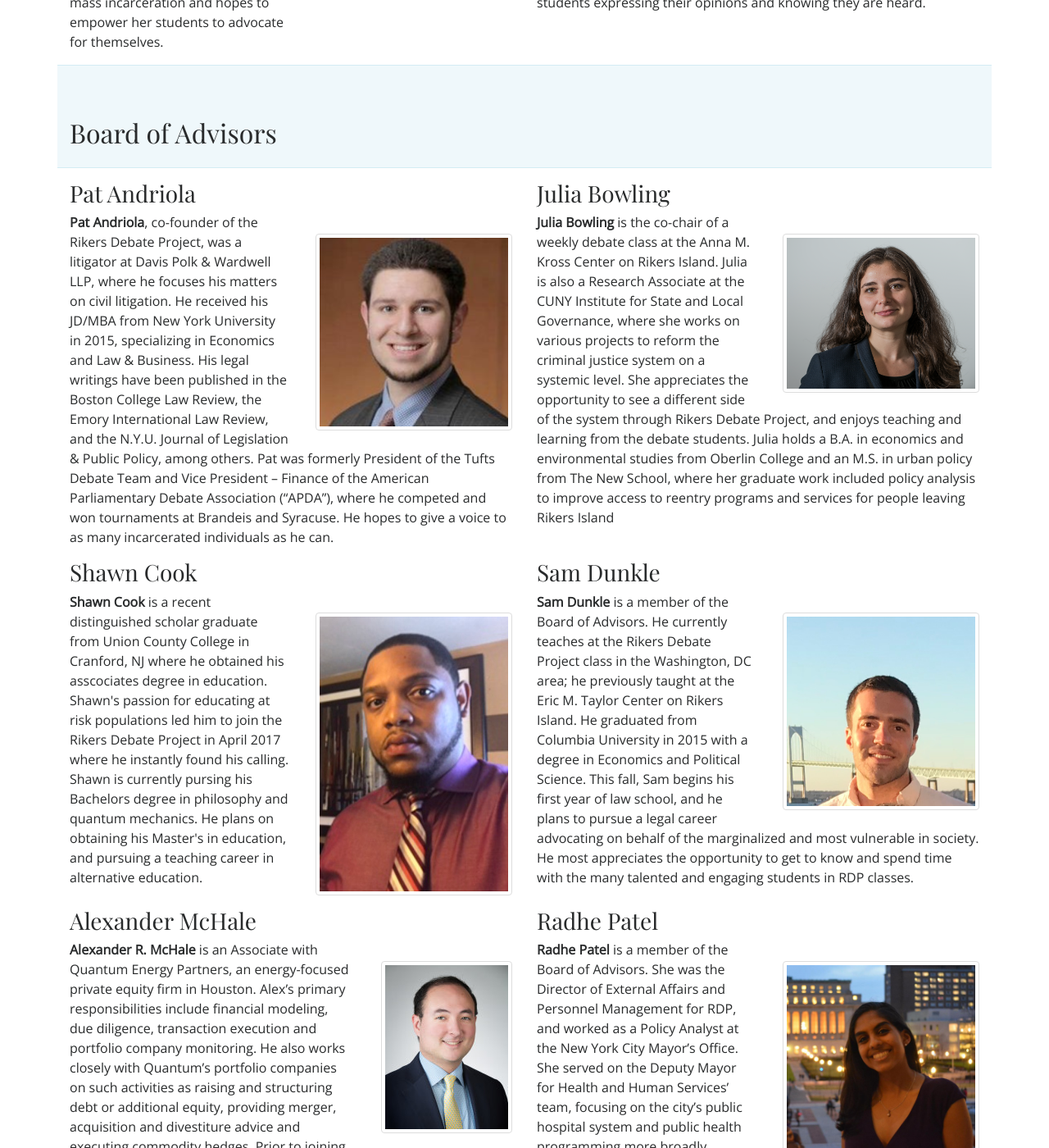
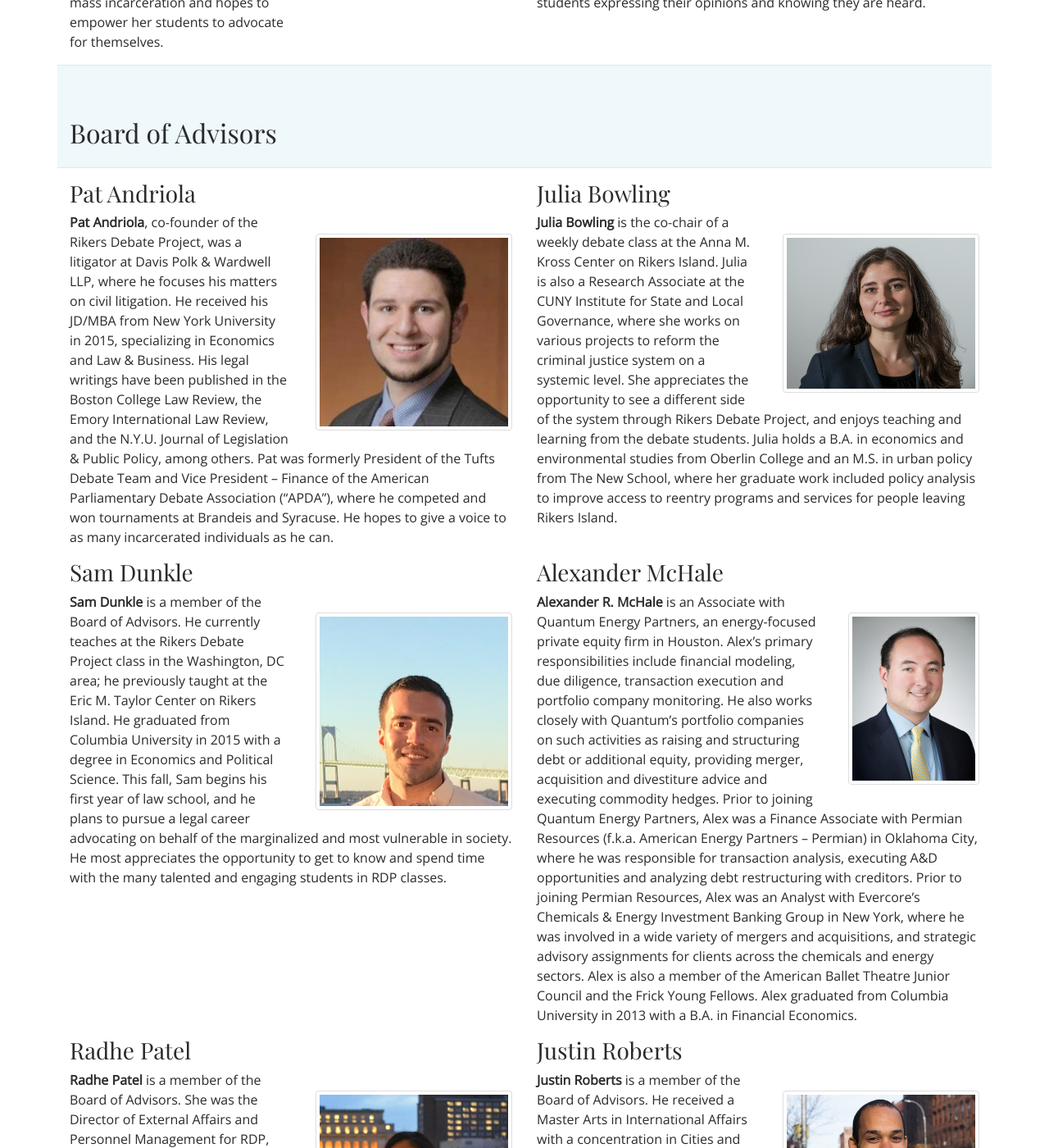
Before and after one commit to rikersdebateteam/rikers-debate-project, a Jekyll site: the page built from board.html, in a window 1280 px wide and 1400 px high, scrolled down 2160 px. Shown: the whole window at 82% size. Built offline with Jekyll 4.4.1, drawn with Linux system fonts in a browser that asks for light colours; nearby versions of some CDN libraries.

Commit message:
Removed Shawn from BOA, added period to Julia, Updated logo

```diff
--- a/board.html
+++ b/board.html
@@ -27,7 +27,6 @@
 
 <div class="col-sm-12 col-lg-6">
   <img src="/images/people/AnnaKitsmarishvili.jpg" class="img-thumbnail float-right bio-photo" />
-
   <h3>Anna Kitsmarishvili</h3>
   <p><strong>Anna Kitsmarishvili</strong> is from Tbilisi, Georgia. She studied political science at Pepperdine University and is currently a New York City Urban Fellow. Her fellowship placement is at the Office of Collaborative Policing at the NYPD. Anna joined the Rikers Debate Project in October 2016. She is the Co-Chair of the Rose M. Singer Class for Women.</p>
 </div>
@@ -45,7 +44,7 @@
 </div>
 
 <div class="col-sm-12 col-lg-6">
-   <img src="/images/people/CaitlinHalpern.jpg" class="img-thumbnail float-right bio-photo" />
+  <img src="/images/people/CaitlinHalpern.jpg" class="img-thumbnail float-right bio-photo" />
   <h3>Caitlin Halpern</h3>
   <p><strong>Caitlin Halpern</strong> co-leads a weekly class at the Eric M. Taylor Center on Rikers Island and runs the Rikers Debate Project reentry program. She is also involved in grassroots organizing with Showing Up for Racial Justice (SURJ) and Just Leadership USA (JLUSA). By day, Caitlin represents low-income clients in criminal appeals as a Staff Attorney at Appellate Advocates. She is passionate about ending mass incarceration and hopes to empower her students to advocate for themselves.</p>
 </div>
@@ -74,15 +73,8 @@
 <div class="col-sm-12 col-lg-6">
   <img src="/images/people/JuliaBowling.png" class="img-thumbnail float-right bio-photo" />
   <h3>Julia Bowling</h3>
-  <p><strong>Julia Bowling</strong> is the co-chair of a weekly debate class at the Anna M. Kross Center on Rikers Island. Julia is also a Research Associate at the CUNY Institute for State and Local Governance, where she works on various projects to reform the criminal justice system on a systemic level. She appreciates the opportunity to see a different side of the system through Rikers Debate Project, and enjoys teaching and learning from the debate students. Julia holds a B.A. in economics and environmental studies from Oberlin College and an M.S. in urban policy from The New School, where her graduate work included policy analysis to improve access to reentry programs and services for people leaving Rikers Island</p><p></p>
+  <p><strong>Julia Bowling</strong> is the co-chair of a weekly debate class at the Anna M. Kross Center on Rikers Island. Julia is also a Research Associate at the CUNY Institute for State and Local Governance, where she works on various projects to reform the criminal justice system on a systemic level. She appreciates the opportunity to see a different side of the system through Rikers Debate Project, and enjoys teaching and learning from the debate students. Julia holds a B.A. in economics and environmental studies from Oberlin College and an M.S. in urban policy from The New School, where her graduate work included policy analysis to improve access to reentry programs and services for people leaving Rikers Island.</p><p></p>
   </div>
-
-<div class="col-sm-12 col-lg-6">
-  <img src="/images/people/ShawnCook.PNG" class="img-thumbnail float-right bio-photo" />
-  <h3>Shawn Cook</h3>
-  <p><strong>Shawn Cook</strong> is a recent distinguished scholar graduate from Union County College in Cranford, NJ where he obtained his asscociates degree in education. Shawn's passion for educating at risk populations led him to join the  Rikers Debate Project in April 2017 where he instantly found his calling. Shawn is currently pursing his Bachelors degree in philosophy and quantum mechanics. He plans on obtaining his Master's in education, and pursuing a teaching career in alternative education.</p>
-<p></p>
-</div>
 
 <div class="col-sm-12 col-lg-6">
   <img src="/images/people/SamDunkle.jpg" class="img-thumbnail float-right bio-photo" />
--- a/index.html
+++ b/index.html
@@ -113,7 +113,7 @@
     <div class="col-lg-4 col-sm-12">
       <h2>Board Members</h2>
 
-      <p>Pat Andriola, Radhe Patel, Mary Crippen, Josh Morrison, Anna Kitsmarishvili, Alex Taubes, Ben Solomon, Angela Cai, and Caitlin Halpern.</p>
+      <p>Angela Cai, Ashley Carrington, Marry Crippen, Anna Kitsmarishvilli, Ann Manov, Josh Morrison, Caitlin Halpern, Ben Solomon</p>
 
       <a href='/board' class="btn btn-primary">Meet our board here</a>
     </div>
```
Also changed, not shown: images/logo.jpg (added), images/logo.png (deleted), images/logo_old.png (added).
